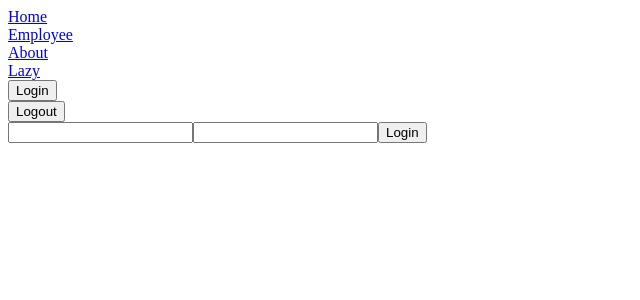
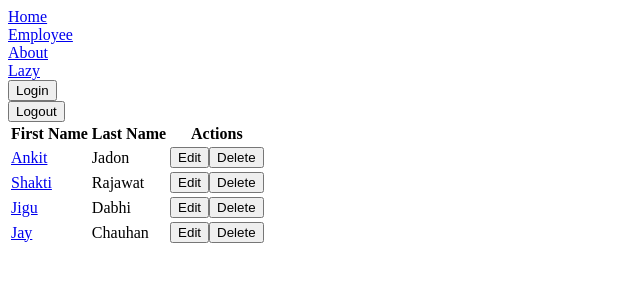
Before and after one commit to jaychauhan07/angular-practice, an Angular app: page /employee in a window 1280 px wide. Before the commit this address led to /login. Shown: the top 300 px of the page, without its empty margins (0-640 px from the left). Built offline with nearby package versions, Linux system fonts and the light colour scheme.

Commit message:
dynamic routing

```diff
--- a/json-serevr/db.json
+++ b/json-serevr/db.json
@@ -3,5 +3,27 @@
     "name": "Shakti",
     "password": 12345,
     "role": "ADMIN"
-  }
+  },
+  "employees": [
+    {
+      "id": 1,
+      "firstName": "Ankit",
+      "lastName": "Jadon"
+    },
+    {
+      "id": 2,
+      "firstName": "Shakti",
+      "lastName": "Rajawat"
+    },
+    {
+      "id": 3,
+      "firstName": "Jigu",
+      "lastName": "Dabhi"
+    },
+    {
+      "id": 4,
+      "firstName": "Jay",
+      "lastName": "Chauhan"
+    }
+  ]
 }
--- a/src/app/app-routing.module.ts
+++ b/src/app/app-routing.module.ts
@@ -1,3 +1,5 @@
+import { EmaployeeFormComponent } from './emaployee-form/emaployee-form.component';
+import { EmployeesDetailComponent } from './employees-detail/employees-detail.component';
 import { AuthRoleGuard } from './auth-role.guard';
 import { EmpChildComponent } from './emp-child/emp-child.component';
 import { HomeComponent } from './home/home.component';
@@ -24,13 +26,13 @@ const routes: Routes = [
     path: 'about',
     component: AboutComponent,
     data: {"roles": ["ADMIN", "CEO", "HR"]},
-    canActivate: [AuthRoleGuard]
+    // canActivate: [AuthRoleGuard]
   },
   {
     path: 'employee',
     component: EmployeeComponent,
-    canActivate: [AuthGuard],
-    canDeactivate: [CanDeactivateGuard],
+    // canActivate: [AuthGuard],
+    // canDeactivate: [CanDeactivateGuard],
     children:[
       {
         path: "",
@@ -44,13 +46,21 @@ const routes: Routes = [
     ]
   },
   {
+    path: 'employee/:id/details',
+    component: EmployeesDetailComponent,
+  },
+  {
+    path: 'employee/:id/edit',
+    component: EmaployeeFormComponent,
+  },
+  {
     path: 'login',
     component: LoginComponent
   },
   {
     path: 'lazy',
     loadChildren: () => import('./lazy/lazy.module').then(m => m.LazyModule),
-    canLoad: [],
+    // canLoad: [],
 
   },
   {
--- a/src/app/app.module.ts
+++ b/src/app/app.module.ts
@@ -13,6 +13,8 @@ import { FormsModule } from '@angular/forms';
 import { EmpChildComponent } from './emp-child/emp-child.component';
 import { ParentComponent } from './parent/parent.component';
 import { ChildComponent } from './child/child.component';
+import { EmployeesDetailComponent } from './employees-detail/employees-detail.component';
+import { EmaployeeFormComponent } from './emaployee-form/emaployee-form.component';
 
 @NgModule({
   declarations: [
@@ -24,7 +26,9 @@ import { ChildComponent } from './child/child.component';
     PageNotFoundComponent,
     EmpChildComponent,
     ParentComponent,
-    ChildComponent
+    ChildComponent,
+    EmployeesDetailComponent,
+    EmaployeeFormComponent
   ],
   imports: [
     BrowserModule,
--- /dev/null
+++ b/src/app/emaployee-form/emaployee-form.component.html
@@ -0,0 +1,10 @@
+<div>
+    <button routerLink="child">Emp-Child</button>
+</div>
+<div>
+    <Label>First Name</Label>
+    <input type="text"  name="" id="">
+    <Label>Last Name</Label>
+    <input type="text"  name="" id="">
+    <button>Add Employee</button>
+</div>
--- /dev/null
+++ b/src/app/emaployee-form/emaployee-form.component.ts
@@ -0,0 +1,15 @@
+import { Component, OnInit } from '@angular/core';
+
+@Component({
+  selector: 'app-emaployee-form',
+  templateUrl: './emaployee-form.component.html',
+  styleUrls: ['./emaployee-form.component.css']
+})
+export class EmaployeeFormComponent implements OnInit {
+
+  constructor() { }
+
+  ngOnInit(): void {
+  }
+
+}
--- /dev/null
+++ b/src/app/employee.service.ts
@@ -0,0 +1,20 @@
+import { Observable } from 'rxjs';
+import { HttpClient } from '@angular/common/http';
+import { Injectable } from '@angular/core';
+
+@Injectable({
+  providedIn: 'root'
+})
+export class EmployeeService {
+
+  constructor(private http: HttpClient) { }
+
+  getEmployees() : Observable<any> {
+    return this.http.get("http://localhost:3000/employees");
+  }
+
+  getEmployeeById(id: any) : Observable<any> {
+    return this.http.get(`http://localhost:3000/employees/${id}`);
+  }
+
+}
--- a/src/app/employee/employee.component.html
+++ b/src/app/employee/employee.component.html
@@ -1,5 +1,25 @@
 
-<div>
+<table>
+    <tr>
+        <th>
+            First Name
+        </th>
+        <th>Last Name</th>
+        <th>Actions</th>
+    </tr>
+    <tr *ngFor="let emp of employees">
+        <td>
+            <a [routerLink]="[emp.id,'details']">{{emp.firstName}}</a>
+        </td>
+        <td>{{emp.lastName}}</td>
+        <td>
+            <button [routerLink]="[emp.id,'edit']">Edit</button>
+            <button>Delete</button>
+        </td>
+    </tr>
+</table>
+
+<!-- <div>
     <button routerLink="child">Emp-Child</button>
 </div>
 <div>
@@ -8,6 +28,6 @@
     <Label>Last Name</Label>
     <input type="text" [(ngModel)]="lastName" name="" id="">
     <button>Add Employee</button>
-</div>
+</div> -->
 
 <router-outlet></router-outlet>
--- a/src/app/employee/employee.component.ts
+++ b/src/app/employee/employee.component.ts
@@ -8,7 +8,29 @@ import { Component, OnInit } from '@angular/core';
 export class EmployeeComponent implements OnInit {
 
   firstName: any = "";
-  lastName: any = "";
+  lastName: any = 0;
+  employees: any = [
+    {
+      id: 1,
+      firstName: "Ankit",
+      lastName: "Jadon"
+    },
+    {
+      id: 2,
+      firstName: "Shakti",
+      lastName: "Rajawat"
+    },
+    {
+      id: 3,
+      firstName: "Jigu",
+      lastName: "Dabhi"
+    },
+    {
+      id: 4,
+      firstName: "Jay",
+      lastName: "Chauhan"
+    },
+  ];
   constructor() { }
 
   ngOnInit(): void {
--- /dev/null
+++ b/src/app/employees-detail/employees-detail.component.html
@@ -0,0 +1,6 @@
+<h1>Employee Details of id {{employeeId}}</h1>
+<p *ngIf="employeeDetail">
+    My name is {{employeeDetail.firstName}} {{employeeDetail.lastName}}.
+</p>
+
+<button routerLink="/employee/2/details">Navigate to shakti</button>
--- /dev/null
+++ b/src/app/employees-detail/employees-detail.component.ts
@@ -0,0 +1,50 @@
+import { EmployeeService } from './../employee.service';
+import { Component, OnDestroy, OnInit } from '@angular/core';
+import { ActivatedRoute, ParamMap } from '@angular/router';
+import { Subscription } from 'rxjs';
+
+@Component({
+  selector: 'app-employees-detail',
+  templateUrl: './employees-detail.component.html',
+  styleUrls: ['./employees-detail.component.css']
+})
+export class EmployeesDetailComponent implements OnInit, OnDestroy {
+
+  employeeId: any;
+  employeeDetail: any;
+  subscription: Subscription = new Subscription();
+
+  constructor(private route: ActivatedRoute,
+    private employeeService: EmployeeService) { }
+
+
+  ngOnInit(): void {
+    // this.employeeId = this.route.snapshot.paramMap.get('id');
+    // OR
+    this.subscription = this.route.paramMap.subscribe((param: ParamMap) => {
+      console.log(param.get('id'));
+      this.employeeId =  param.get('id');
+      this.getEmployee();
+    })
+
+
+
+  }
+
+  getEmployee() {
+    this.employeeService.getEmployeeById(this.employeeId).subscribe(emp => {
+      this.employeeDetail = emp;
+    },(er) => {
+      if(er.status === 404) {
+        this.employeeDetail = {
+          firstName: "Mr",
+          lastName: "India"
+        }
+      }
+    })
+  }
+
+  ngOnDestroy(): void {
+    this.subscription.unsubscribe();
+  }
+}
```
Also changed, not shown: src/app/emaployee-form/emaployee-form.component.css (added), src/app/employees-detail/employees-detail.component.css (added), 2 other files (tests, documents, lock files or other folders).
